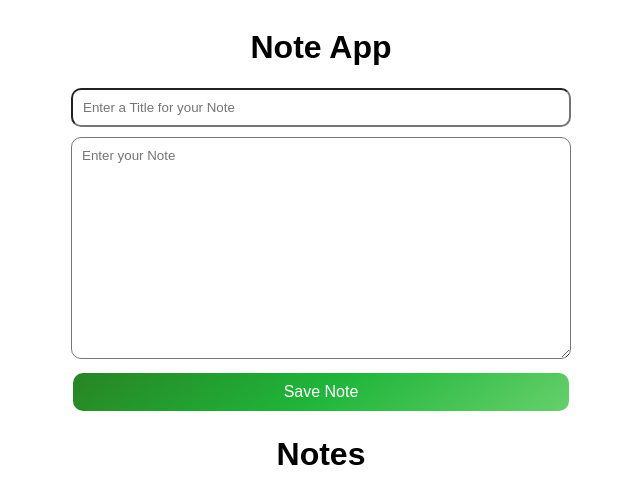
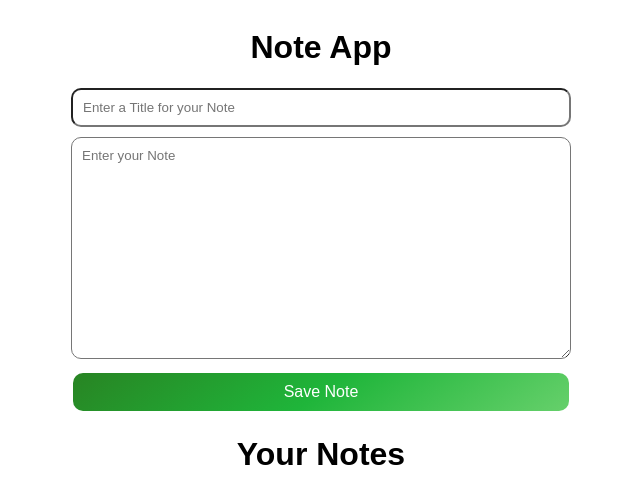
Before and after one commit to levin-fankhauser/modul-347, a website: page public/index.html in a window 1280 px wide. Shown: the whole page, without its empty margins (319-959 px from the left). Drawn offline with Linux system fonts and the light colour scheme; no server answers.

Commit message:
Changed app.js

```diff
--- a/package.json
+++ b/package.json
@@ -2,9 +2,10 @@
   "name": "modul-347",
   "version": "1.0.0",
   "description": "a app for modul-347",
-  "main": "index.js",
+  "main": "app.js",
   "scripts": {
-    "test": "test"
+    "test": "test",
+    "start": "node app.js"
   },
   "author": "Levin Fankhauser",
   "license": "ISC",
--- a/public/index.html
+++ b/public/index.html
@@ -15,7 +15,7 @@
         <button type="submit" id="submit-button">Save Note</button>
     </form>
 
-    <h1>Notes</h1>
+    <h1>Your Notes</h1>
 
     <div id="note-list"></div>
 
```
Also changed, not shown: app.js (renamed from index.js).
